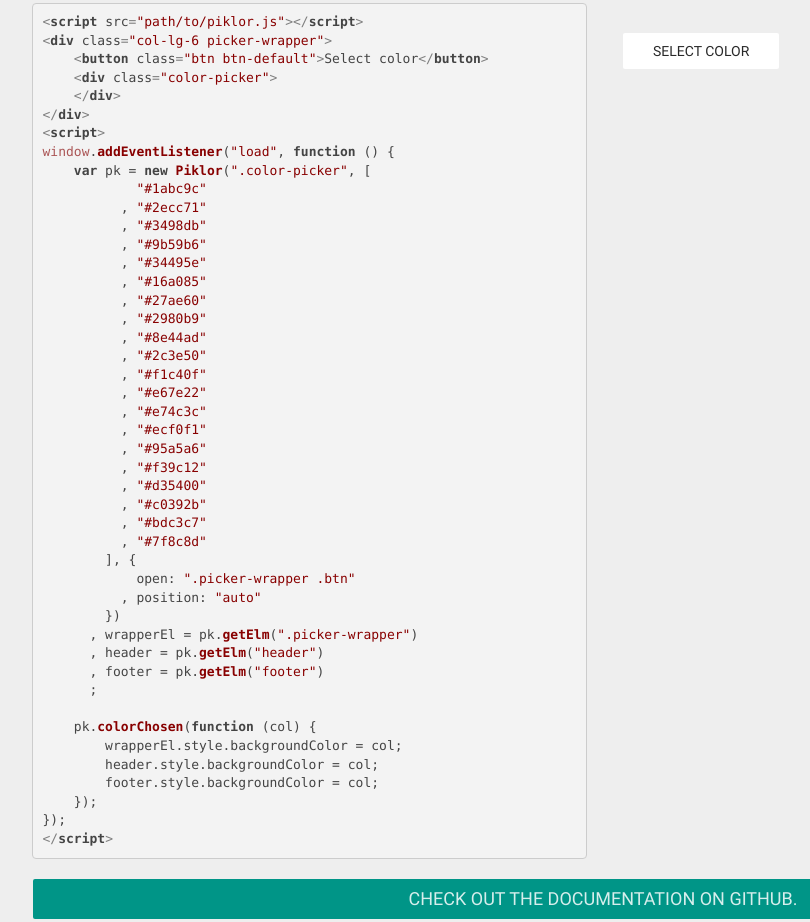
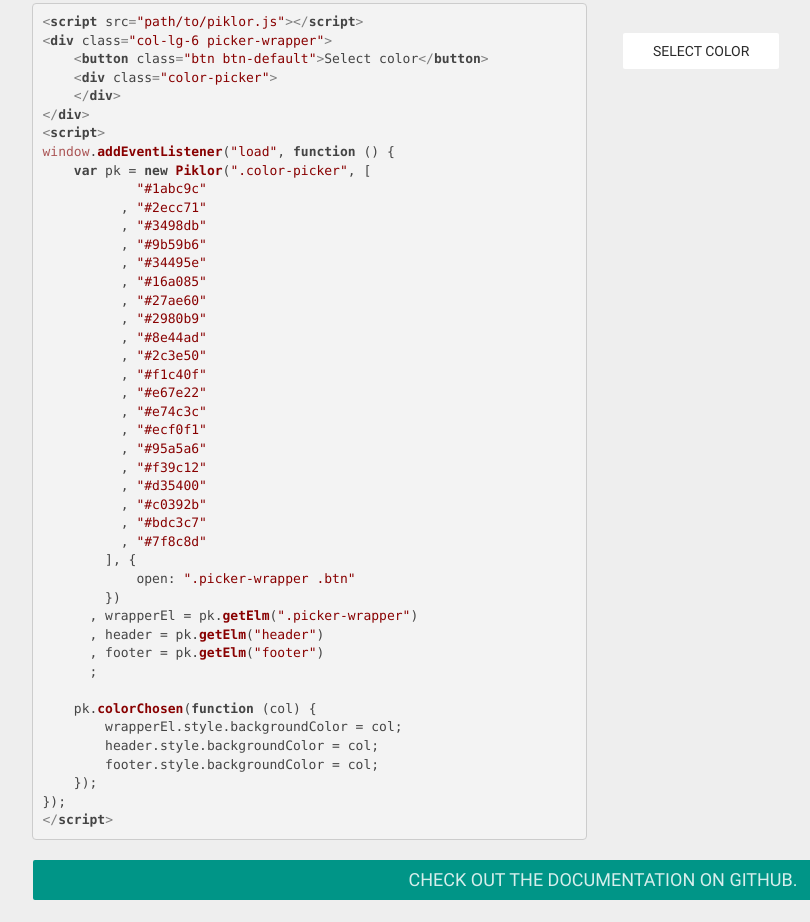
Before and after one commit to jillix/piklor.js, a website: page example/index.html in a window 1280 px wide. Shown: the part 470-1392 px from the top of the page, without its empty margins (38-848 px from the left). Drawn offline with nearby package versions, Linux system fonts and the light colour scheme.

Commit message:
Removed position: auto

```diff
--- a/example/index.html
+++ b/example/index.html
@@ -76,7 +76,6 @@ window.addEventListener("load", function () {
           , "#7f8c8d"
         ], {
             open: ".picker-wrapper .btn"
-          , position: "auto"
         })
       , wrapperEl = pk.getElm(".picker-wrapper")
       , header = pk.getElm("header")
--- a/example/js/handlers.js
+++ b/example/js/handlers.js
@@ -22,7 +22,6 @@ window.addEventListener("load", function () {
           , "#7f8c8d"
         ], {
             open: ".picker-wrapper .btn"
-          , position: "auto"
         })
       , wrapperEl = pk.getElm(".picker-wrapper")
       , header = pk.getElm("header")
```
